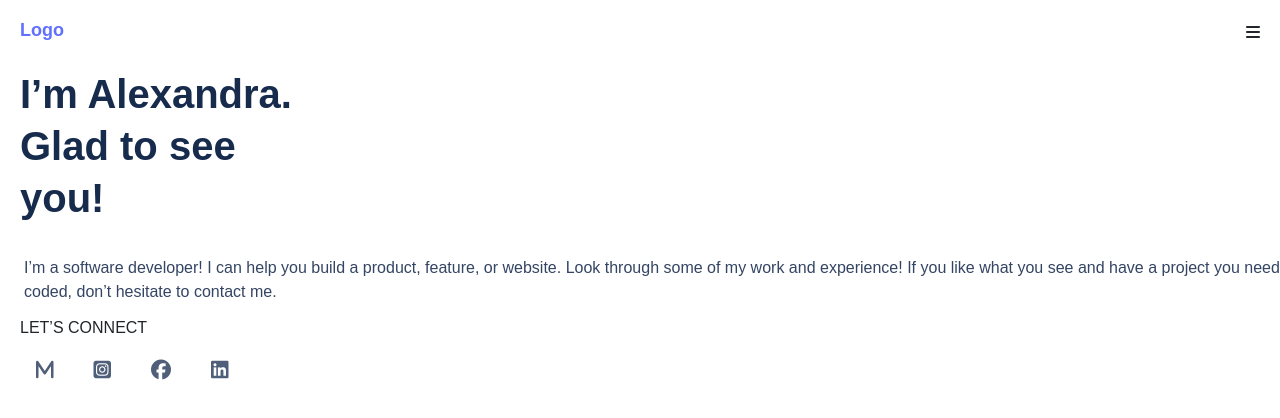
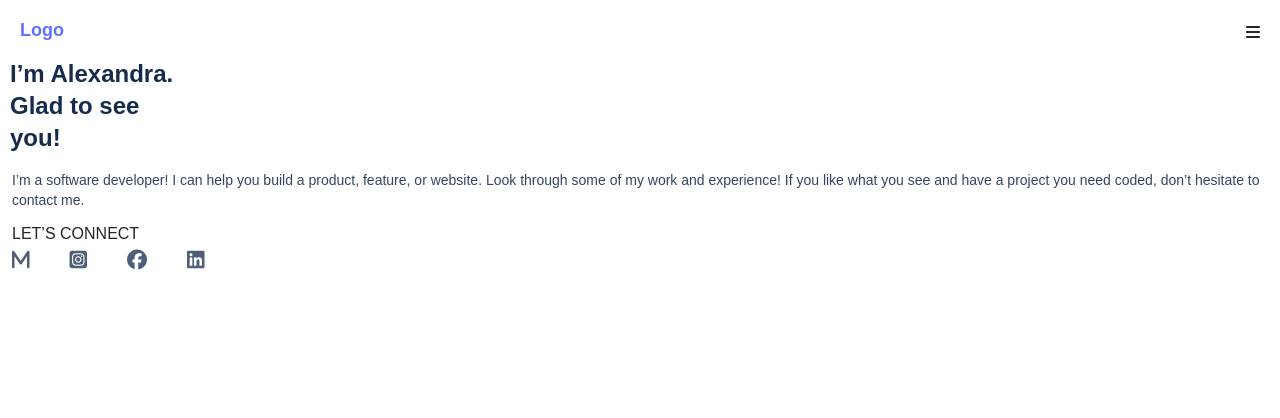
Before and after one commit to hannan112/FigmaClone, a plain HTML site: page index.html in a window 1280 px wide. Shown: the top 418 px of the page. Drawn offline with nearby package versions, Linux system fonts and the light colour scheme.

Commit message:
Do Some Formatting

```diff
--- a/style.css
+++ b/style.css
@@ -10,17 +10,17 @@ body {
 }
 
 nav {
+  height: 48px;
   display: flex;
   justify-content: space-between;
-  height: 48px;
   padding: 20px;
 }
 
 #logo {
-  display: inline-block;
   color: #6070ff;
   text-align: center;
   font-family: Poppins, sans-serif;
+  display: inline-block;
   font-size: 18px;
   font-style: normal;
   font-weight: 700;
@@ -28,42 +28,42 @@ nav {
 }
 
 #content {
-  font-size: 40px;
   color: #172b4d;
+  font-size: 24px;
   width: 100%;
   height: 100%;
   font-family: Poppins, sans-serif;
   font-weight: 700;
-  line-height: 52px;
+  line-height: 32px;
   word-wrap: break-word;
   display: flex;
   position: relative;
-  left: 20px;
-  margin-top: 20px;
+  left: 10px;
+  margin-top: 10px;
 }
 
 #description {
   width: 100%;
   height: 100%;
   color: #344563;
-  font-size: 16px;
+  font-size: 14px;
   font-family: Poppins, sans-serif;
   font-weight: 400;
-  line-height: 24px;
+  line-height: 20px;
   word-wrap: break-word;
   position: relative;
-  margin-top: 32px;
-  margin-left: 24px;
-  margin-right: 24px;
+  margin-top: 16px;
+  margin-left: 12px;
+  margin-right: 12px;
 }
 
 #mediaLinks {
   display: flex;
   gap: 40px;
   justify-content: left;
-  margin-top: 32px;
-  margin-left: 36px;
-  margin-right: 36px;
+  margin-top: 16px;
+  margin-left: 12px;
+  margin-right: 12px;
 }
 
 #mediaLinks i {
@@ -72,13 +72,13 @@ nav {
 }
 
 #contact {
+  font-size: 16px;
   font-family: Poppins, sans-serif;
-  font-size: 16px;
   font-style: normal;
   font-weight: 500;
   line-height: 24px;
   word-wrap: break-word;
   position: relative;
   top: 12px;
-  left: 20px;
+  left: 12px;
 }
```
